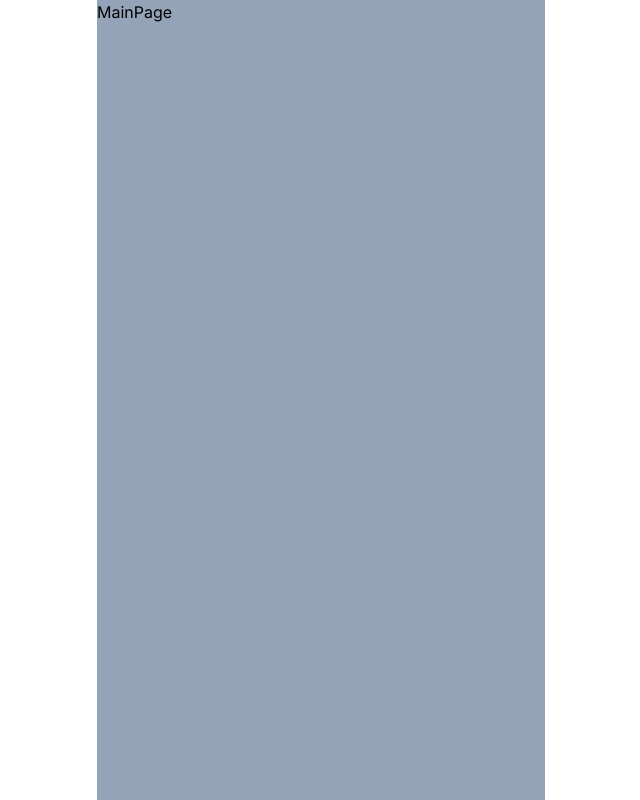
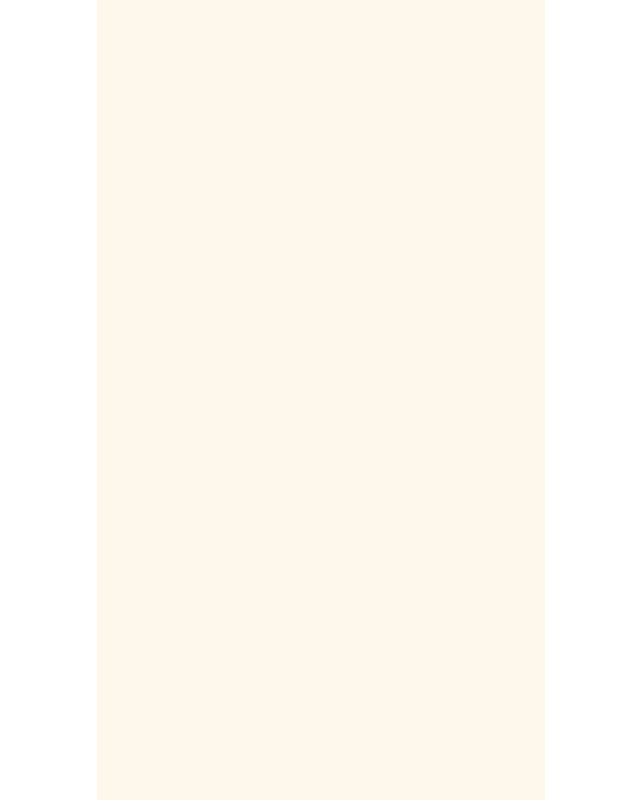
Before and after one commit to onys-programmer/hs-front-end, a Next.js app: page / in a window 1280 px wide. Shown: the whole page, without its empty margins (319-959 px from the left). Built offline with nearby package versions, Linux system fonts and the light colour scheme.

Commit message:
feat: 🎸 change main page bg color

```diff
--- a/src/app/page.tsx
+++ b/src/app/page.tsx
@@ -3,7 +3,7 @@ import Image from 'next/image';
 export default function Home() {
     return (
         <main className="">
-            <div className="relative mx-auto h-screen max-w-md bg-slate-400">MainPage</div>
+            <div className="relative mx-auto h-screen max-w-md bg-[#FEF7EC]"></div>
         </main>
     );
 }
```
